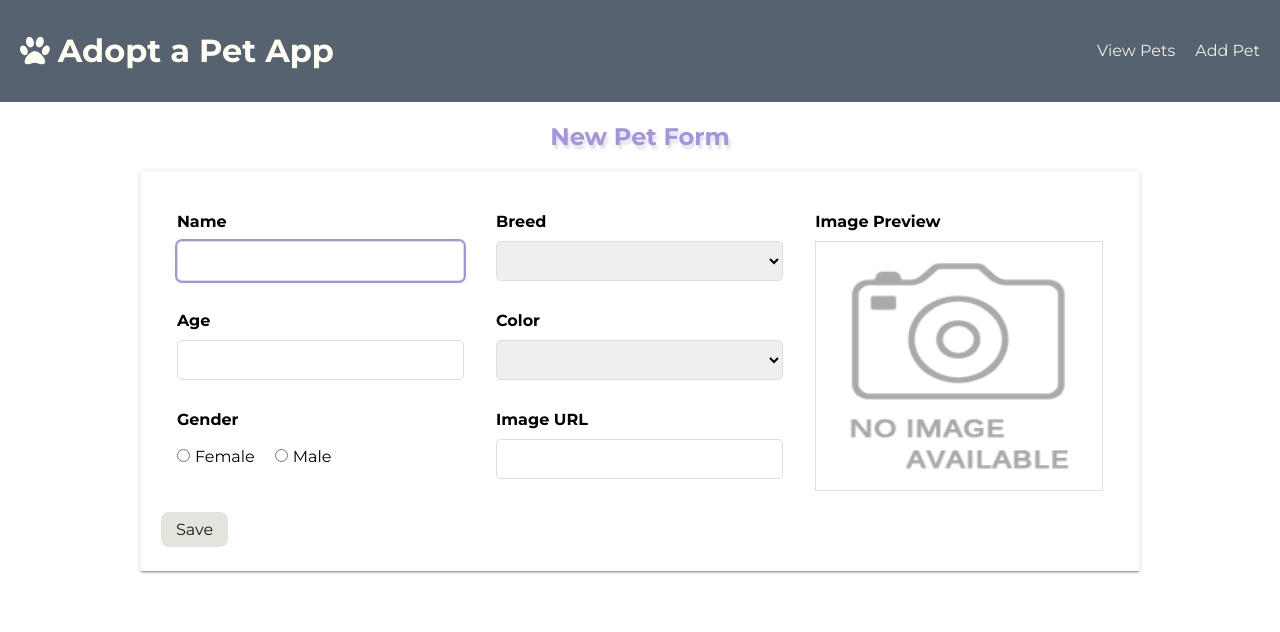
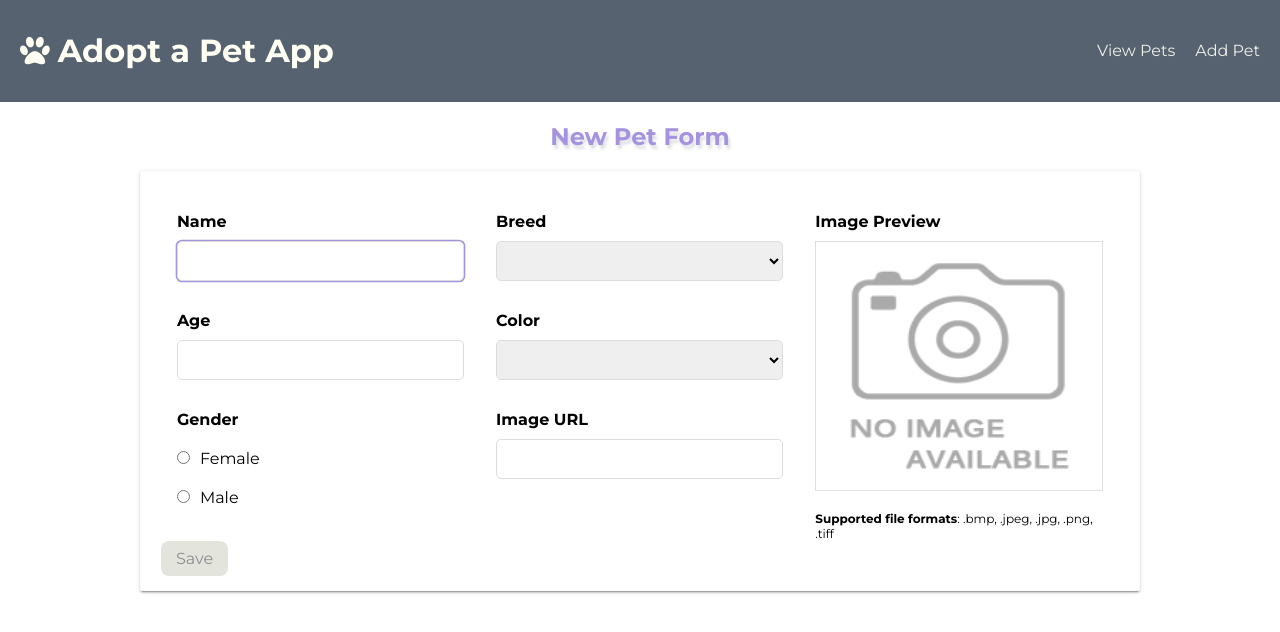
Before and after one commit to ccquach/adopt-pet-app, a React (Create React App) app in the folder adopt-client/: page /pets/new in a window 1280 px wide. Shown: the top 632 px of the page. Built offline with nearby package versions, Linux system fonts and the light colour scheme; no server answers.

Commit message:
add data validation to pet form

```diff
--- a/adopt-client/src/containers/PetForm.css
+++ b/adopt-client/src/containers/PetForm.css
@@ -6,7 +6,7 @@
 
 .pet-form {
   width: 90%;
-  height: 400px;
+  height: 420px;
   max-width: 1000px;
   display: block;
   border: 1px solid rgba(224, 227, 218, 0.2);
@@ -34,19 +34,20 @@
   margin: 20px 0;
 }
 
-#pet-gender-input label {
-  display: inline;
-  padding-right: 20px;
+#pet-gender-input .radio-label {
+  padding-left: 10px;
   font-weight: 300;
 }
 
 #pet-gender-input input[type="radio"] {
-  margin: 20px 5px 0 0;
+  margin: 0;
 }
 
-.pet-input-section input[type="text"],
-.pet-input-section input[type="number"],
-.pet-input-section select {
+#pet-gender-input .radio-container {
+  float: left;
+}
+
+.text-input-field {
   margin: 10px 0;
   width: 100%;
   height: 40px;
@@ -56,17 +57,19 @@
   font-size: 16px;
 }
 
-.pet-input-section input[type="text"]:focus,
-.pet-input-section input[type="number"]:focus,
 .pet-input-section input[type="radio"]:focus,
-.pet-input-section select:focus {
-  outline: 2px solid #A593E0;
+.text-input-field:focus {
+  box-shadow: 0 0 0 1pt #A593E0;
+  outline: 0;
+  border: 1px solid #ddd;
+  background-color: #fff;
 }
 
 .pet-input-section select {
   cursor: pointer;
 }
 
+/* image styles */
 #pet-img-preview {
   display: block;
   border: 1px solid rgba(86, 98, 112, 0.2);
@@ -74,6 +77,17 @@
   max-width: 300px;
   margin: 10px 0;
   max-height: 250px;
+}
+
+.image-formats {
+  margin: 0;
+  font-size: 12px;
+}
+
+/* input error styles */
+.input-error {
+  border: 1px solid #E53A40;
+  background-color: #FFEEE4;
 }
 
 /* button styles */
@@ -93,6 +107,11 @@
   cursor: pointer;
 }
 
+.submit-button:disabled {
+  background: #E0E3DA;
+  color: grey;
+}
+
 @media (max-width: 980px) {
   .pet-form {
     display: flex;
@@ -110,6 +129,11 @@
   #pet-img-preview {
     margin: 20px auto;
   }
+
+  .image-formats {
+    text-align: center;
+    margin-bottom: 20px;
+  }
 }
 
 @media (max-width: 720px) {
--- a/adopt-client/src/containers/PetForm.js
+++ b/adopt-client/src/containers/PetForm.js
@@ -2,8 +2,8 @@ import React, { Component } from 'react';
 import './PetForm.css';
 import FormTitle from '../components/FormTitle';
 import defaultImg from '../images/img_default.png';
+import notFoundImg from '../images/img_not_found.jpeg';
 
-// const BREEDS = ["Dalmatian", "Irish Terrier", "Longhaired Whippet"];
 const COLORS = ['Brown', 'Black', 'Gray', 'White', 'Red'];
 
 class PetForm extends Component {
@@ -16,10 +16,19 @@ class PetForm extends Component {
       breed: '',
       color: '',
       img: '',
-      breeds: []
+      breeds: [],
+      touched: {
+        name: false,
+        age: false,
+        gender: false,
+        breed: false,
+        color: false,
+        img: false
+      }
     };
     this.handleChange = this.handleChange.bind(this);
     this.handleSubmit = this.handleSubmit.bind(this);
+    this.handleBlur = this.handleBlur.bind(this);
   }
   componentDidMount() {
     const API_URL = 'http://localhost:3001/api/breeds/dogs';
@@ -47,6 +56,11 @@ class PetForm extends Component {
       })
       .catch(err => console.log('Something went wrong.', err));
   }
+  handleBlur = field => e => {
+    this.setState({
+      touched: { ...this.state.touched, [field]: true }
+    });
+  }
   handleChange(e) {
     this.setState({ [e.target.name]: e.target.value });
   }
@@ -59,9 +73,21 @@ class PetForm extends Component {
     this.props.history.push("/pets");
   }
   render () {
+    // input values
     const { name, age, gender, breed, color, img } = this.state;
+    // dropdown options
     const breedOptions = getSelectOptions(this.state.breeds);
     const colorOptions = getSelectOptions(COLORS);
+
+    // data validations
+    const errors = validate(this.state);
+    const isDisabled = Object.keys(errors).some(key => errors[key]);
+    const shouldMarkError = field => {
+      const hasError = errors[field];
+      const shouldShow = this.state.touched[field];
+      return hasError ? shouldShow : false;
+    }
+
     return(
       <div className="pet-form-container">
         <FormTitle text={this.props.type} />
@@ -72,12 +98,14 @@ class PetForm extends Component {
               Name
               <input
                 id="pet-name-input"
+                className={`text-input-field ${shouldMarkError('name') ? "input-error" : ""}`}
                 key="name"
                 name="name"
                 type="text"
                 value={name}
                 autoComplete="off"
                 onChange={this.handleChange}
+                onBlur={this.handleBlur("name")}
                 autoFocus
               />
             </label>
@@ -85,6 +113,7 @@ class PetForm extends Component {
               Age
               <input
                 id="pet-age-input"
+                className={`text-input-field ${shouldMarkError('age') ? "input-error" : ""}`}
                 key="age"
                 name="age"
                 type="number"
@@ -93,12 +122,14 @@ class PetForm extends Component {
                 value={age}
                 autoComplete="off"
                 onChange={this.handleChange}
+                onBlur={this.handleBlur("age")}
               />
             </label>
             <label htmlFor="pet-gender-input">
               Gender
               <div id="pet-gender-input" onChange={this.handleChange}>
                 <label htmlFor="female-choice">
+                  <div className={`radio-container ${shouldMarkError('gender') ? "input-error" : ""}`}>
                     <input
                       id="female-choice"
                       key="female"
@@ -106,10 +137,13 @@ class PetForm extends Component {
                       type="radio"
                       value="F"
                       checked={gender === "F"}
+                      onBlur={this.handleBlur("gender")}
                     />
-                  Female
+                  </div>
+                  <span className="radio-label">Female</span>
                 </label>
                 <label htmlFor="male-choice">
+                  <div className={`radio-container ${shouldMarkError('gender') ? "input-error" : ""}`}>
                     <input
                       id="male-choice"
                       key="male"
@@ -117,8 +151,10 @@ class PetForm extends Component {
                       type="radio"
                       value="M"
                       checked={gender === "M"}
+                      onBlur={this.handleBlur("gender")}
                     />
-                  Male
+                  </div>
+                  <span className="radio-label">Male</span>
                 </label>
               </div>
             </label>
@@ -128,10 +164,12 @@ class PetForm extends Component {
               Breed
               <select
                 id="pet-breed-input"
+                className={`text-input-field ${shouldMarkError('breed') ? "input-error" : ""}`}
                 key="breed"
                 name="breed"
                 value={breed}
                 onChange={this.handleChange}
+                onBlur={this.handleBlur("breed")}
               >
                 {breedOptions}
               </select>
@@ -140,10 +178,12 @@ class PetForm extends Component {
               Color
               <select
                 id="pet-color-input"
+                className={`text-input-field ${shouldMarkError('color') ? "input-error" : ""}`}
                 key="color"
                 name="color"
                 value={color}
                 onChange={this.handleChange}
+                onBlur={this.handleBlur("color")}
               >
                 {colorOptions}
               </select>
@@ -152,12 +192,14 @@ class PetForm extends Component {
               Image URL
               <input
                 id="pet-img-input"
+                className={`text-input-field ${shouldMarkError('img') ? "input-error" : ""}`}
                 key="img"
                 name="img"
-                type="text"
+                type="url"
                 value={img}
                 autoComplete="off"
                 onChange={this.handleChange}
+                onBlur={this.handleBlur("img")}
               />
             </label>
           </div>
@@ -168,17 +210,41 @@ class PetForm extends Component {
                 id="pet-img-preview"
                 src={img ? img : defaultImg}
                 alt="pet"
+                // TODO
+                onError={() => {this.onError = null; this.src = notFoundImg}}
               />
             </label>
+            <p className="image-formats">
+              <strong>Supported file formats</strong>: .bmp, .jpeg, .jpg, .png, .tiff
+            </p>
           </div>
           {/* submit button */}
-          <button className="submit-button" type="submit">
+          <button
+            className="submit-button"
+            type="submit"
+            disabled={isDisabled}
+          >
             Save
           </button>
         </form>
       </div>
     );
   }
+}
+
+function validate({ name, age, gender, breed, color, img }) {
+  return {
+    name: name.length === 0,
+    age: !Number.isFinite(+age),
+    gender: gender.toLowerCase() !== 'f' && gender.toLowerCase() !== 'm',
+    breed: breed.length === 0,
+    color: color.length === 0,
+    img: !checkURL(img)
+  }
+}
+
+function checkURL(url) {
+  return(url.match(/\.(bmp|jpeg|jpg|png|tiff)$/) != null);
 }
 
 function getSelectOptions(arr) {
```
Lines whose indentation alone changed are shown as unchanged.
